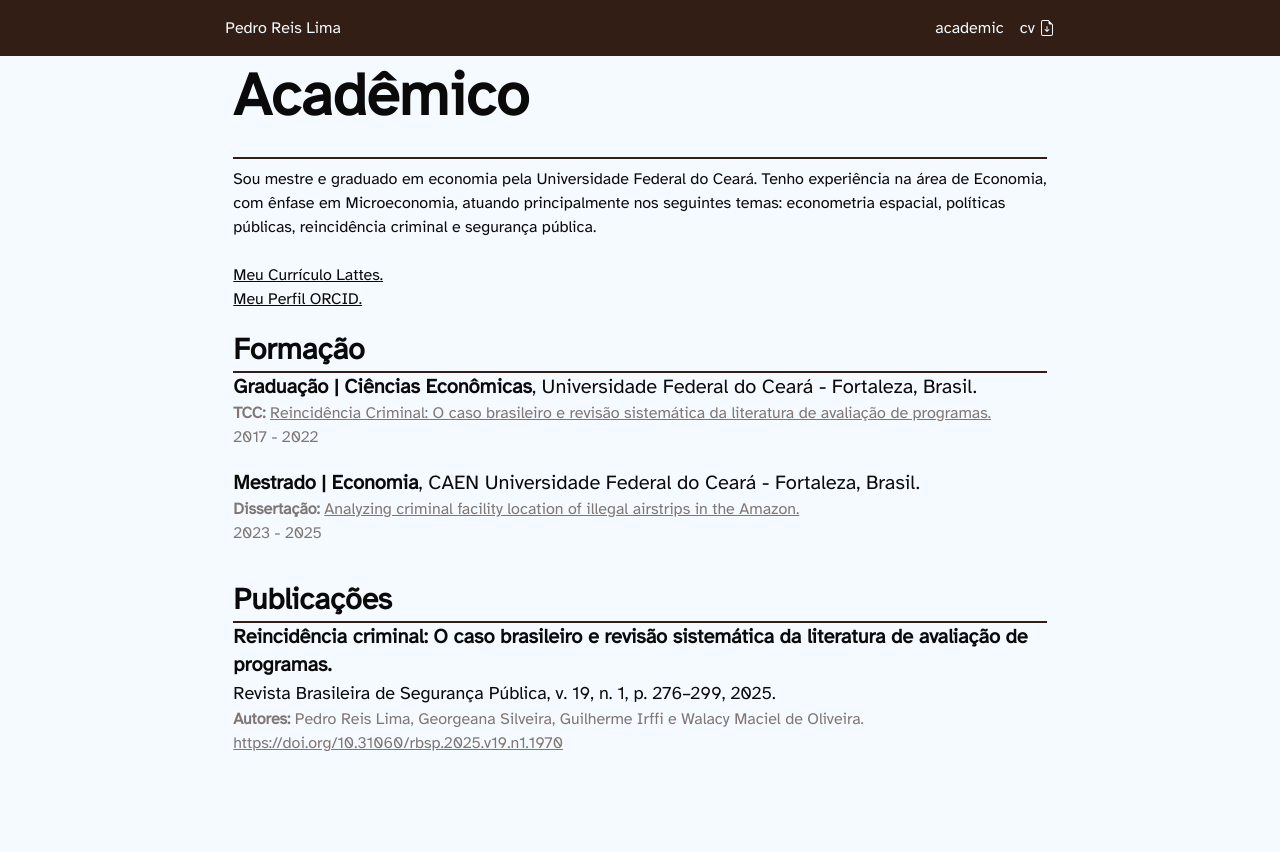
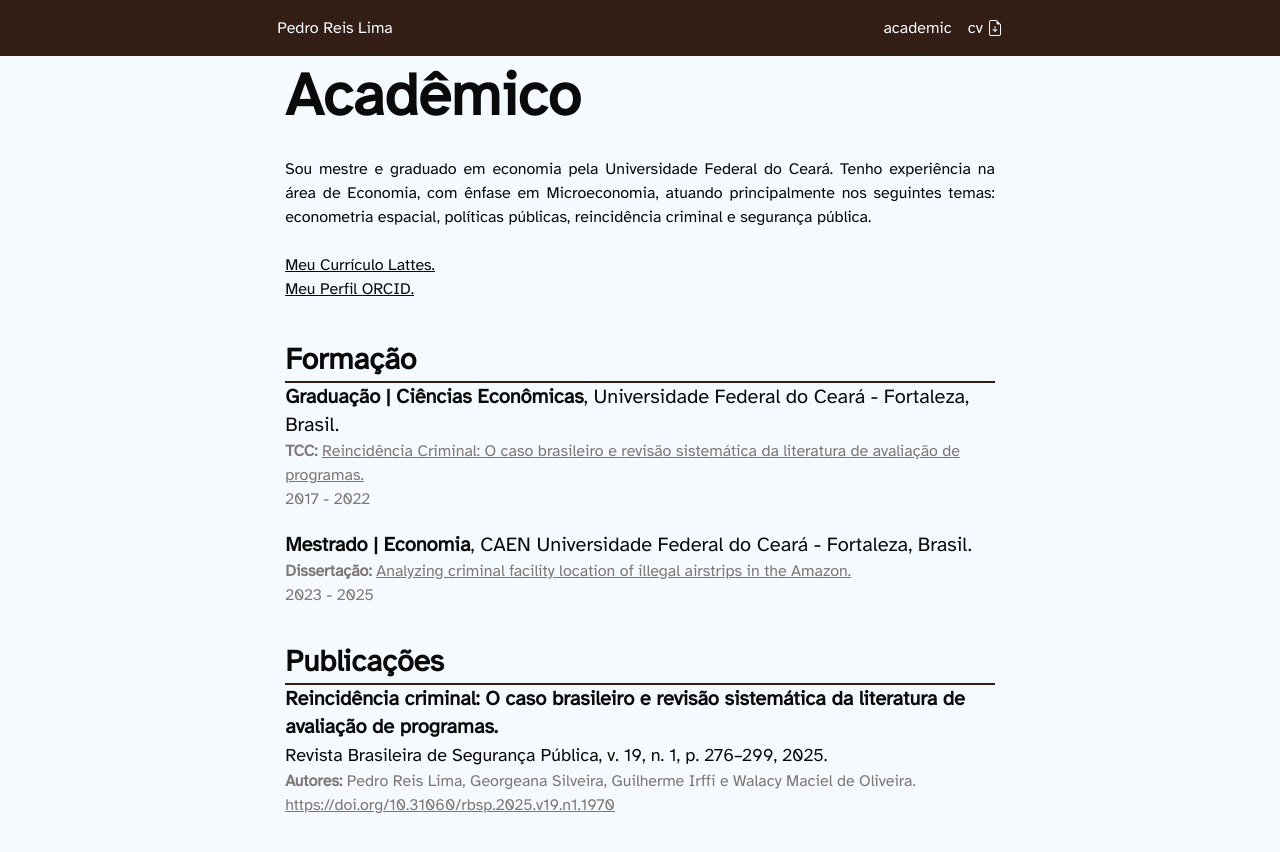
Before and after one commit to pedroreislima/prlima-site, a Next.js app: page /academic in a window 1280 px wide. Shown: the top 852 px of the page. Before the commit the page ends 800 px from the top, so only its background shows below. Built offline with nearby package versions, Linux system fonts and the light colour scheme.

Commit message:
changed read-width and presentation padding

```diff
--- a/app/globals.css
+++ b/app/globals.css
@@ -35,7 +35,7 @@ body {
 }
 
 .heading-primary {
-  @apply font-bold text-6xl pb-8 border-b-2 border-primary;
+  @apply font-bold text-6xl mb-6;
 }
 
 .heading-topic {
@@ -43,5 +43,5 @@ body {
 }
 
 .read-width {
-  @apply max-w-[80ch];
+  @apply max-w-[70ch];
 }
--- a/app/page.tsx
+++ b/app/page.tsx
@@ -12,7 +12,7 @@ export default function Home() {
       }
       <div className="bg-primary text-secondary flex items-center flex-col justify-center p-4 lg:pl-4 lg:pr-4 pl-8 pr-8">
         <div className="grid lg:grid-cols-[60%_40%] grid-cols-1 lg:gap-0 gap-2 read-width mx-auto lg:pb-5 lg:pt-5 lg:pl-2 lg:pr-2">
-          <div className="row-span-2 w-auto flex flex-col justify-center">
+          <div className="row-span-2 w-auto flex flex-col justify-center pr-12">
             <div>
               <div className="pb-5">
                 <h1 className="lg:text-6xl text-3xl font-bold mx-auto text-accent">
@@ -27,9 +27,9 @@ export default function Home() {
             <div>
               <p className="text-justify">
                 Sou <strong>Economista</strong> e{" "}
-                <strong>Cientista de Dados</strong>. Mais especificamente, sou
-                formado em economia e também mestre pela Universidade Federal do
-                Ceará.
+                <strong>Cientista de Dados</strong>. <br />
+                Mais especificamente, sou formado em economia e também mestre
+                pela Universidade Federal do Ceará.
               </p>
             </div>
           </div>
--- a/components/AcademicInformation.tsx
+++ b/components/AcademicInformation.tsx
@@ -13,9 +13,9 @@ export const AcademicInformation = ({
     <div>
       {/* Apresentação */}
       {showBio && (
-        <div className="pb-5">
+        <div className="mb-10">
           <h1 className="heading-primary">Acadêmico</h1>
-          <p className="pt-2">
+          <p className="pt-2 text-justify">
             Sou mestre e graduado em economia pela Universidade Federal do
             Ceará. Tenho experiência na área de Economia, com ênfase em
             Microeconomia, atuando principalmente nos seguintes temas:
```
